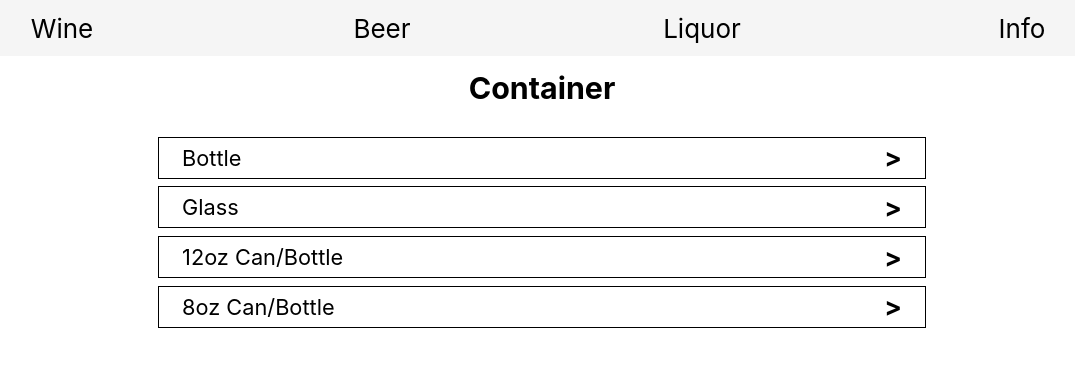
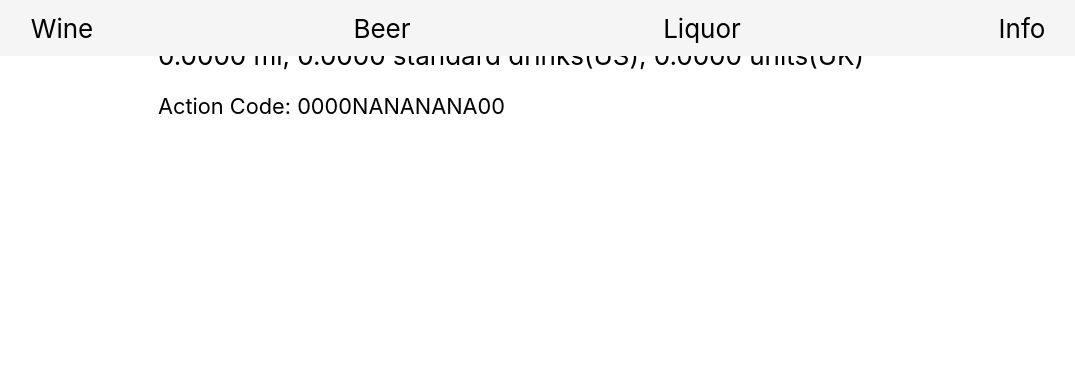
Before and after one commit to TLBdev/alcoholcontentcalculator, a React (Create React App) app: page /wine/result in a window 1280 px wide. Shown: the top 366 px of the page, without its empty margins (98-1173 px from the left). Built offline with nearby package versions, Linux system fonts and the light colour scheme.

Commit message:
wine refactor done with action codes implemented

```diff
--- a/src/App.js
+++ b/src/App.js
@@ -10,7 +10,6 @@ import Main from './components/Main'
 
 
 function App() {
-  const [navigation, setNavigation] = useState('')
 
   const [values, setValues] = useState({
     abv: 0,
@@ -33,12 +32,9 @@ function App() {
     }
   })
 
-  function handleNav(e) {
-    setNavigation(e.target.id)
-  }
   return (
     <div className="App-header">
-      <NavBar handleNav={handleNav} navigation={navigation} />
+      <NavBar setValues={setValues} />
       <Switch>
         <Route exact path='/'><Main /></Route>
         <Route path='/beer'><Beer values={values} setValues={setValues} /></Route>
--- a/src/components/NavBar.js
+++ b/src/components/NavBar.js
@@ -1,14 +1,35 @@
 import React from 'react';
 import { Link } from 'react-router-dom';
 
-
 function NavBar(props) {
+    const reset = () => {
+        props.setValues({
+            abv: 0,
+            container: 0,
+            amount: "",
+            total: 0,
+            glass: false,
+            professional: false,
+            home: false,
+            draft: false,
+            slideCounter: 0,
+            actionCode: {
+                bevType: "00",
+                contType: "00",
+                glass: "NA",
+                professional: "NA",
+                home: "NA",
+                draft: "NA",
+                amount: "00"
+            }
+        })
+    }
     return (
         <nav>
-            <Link to='/wine' className={props.navigation && props.navigation === 'Wine' ? 'navButtonSelected' : 'navButton'} id='Wine' onClick={props.handleNav} >Wine</Link>
-            <Link to='/beer' className={props.navigation && props.navigation === 'Beer' ? 'navButtonSelected' : 'navButton'} id='Beer' onClick={props.handleNav} >Beer</Link>
-            <Link to='/liquor' className={props.navigation && props.navigation === 'Hard Liquor' ? 'navButtonSelected' : 'navButton'} id='Hard Liquor' onClick={props.handleNav} >Liquor</Link>
-            <Link to='/info' className={props.navigation && props.navigation === 'Info' ? 'navButtonSelected' : 'navButton'} id='Info' onClick={props.handleNav} >Info</Link>
+            <Link to='/wine' className={props.navigation && props.navigation === 'Wine' ? 'navButtonSelected' : 'navButton'} id='Wine' onClick={reset} >Wine</Link>
+            <Link to='/beer' className={props.navigation && props.navigation === 'Beer' ? 'navButtonSelected' : 'navButton'} id='Beer' onClick={reset} >Beer</Link>
+            <Link to='/liquor' className={props.navigation && props.navigation === 'Hard Liquor' ? 'navButtonSelected' : 'navButton'} id='Hard Liquor' onClick={reset} >Liquor</Link>
+            <Link to='/info' className={props.navigation && props.navigation === 'Info' ? 'navButtonSelected' : 'navButton'} id='Info' onClick={reset} >Info</Link>
         </nav>
     )
 }
--- a/src/components/Wine.js
+++ b/src/components/Wine.js
@@ -1,76 +1,22 @@
-import React, { useState } from 'react';
+import React from 'react';
 import '../App.css';
 import Amount from './wineComponents/Amount'
 import Container from './wineComponents/Container'
 import PouredBy from './wineComponents/PouredBy'
 import Results from './wineComponents/Results'
+import { Switch, Route } from 'react-router-dom';
 
-function Wine() {
-    const [values, setValues] = useState({
-        amount: 0,
-        container: 0,
-        total: 0,
-        glass: false,
-        professional: false,
-        home: false,
-        slideCounter: 0
-    })
-    const handleSubmit = (e) => {
-        e.preventDefault()
-        setValues({
-            ...values,
-            total: (values.amount * values.container) * .12,
-            slideCounter: 2
-        })
-    }
-    const amountChange = (e) => {
-
-        setValues({
-            ...values,
-            amount: parseFloat(e.target.value)
-        })
-
-    }
-    const containerChange = (e) => {
-        setValues({
-            ...values,
-            container: parseInt(e.currentTarget.attributes.value.value),
-            glass: e.currentTarget.attributes.id.value === 'Glass',
-            slideCounter: e.currentTarget.attributes.id.value === "Glass" ? 4 : 1
-        })
-
-    }
-    const locationChange = (e) => {
-        setValues({
-            ...values,
-            professional: e.currentTarget.attributes.id.value === "Poured By Professional",
-            home: e.currentTarget.attributes.id.value === "Poured by Self/Friend/Family",
-            slideCounter: 1
-        })
-    }
-    const goBack = (e) => {
-        e.stopPropagation()
-
-        setValues({
-            ...values,
-            slideCounter: values && values.slideCounter === 4 ? 0 : values.slideCounter - 1,
-            glass: values.slideCounter === 4 ? false : values.glass
-        })
-    }
-
+function Wine(props) {
+    console.log(props.values)
     return (
         <div className="App-header">
-            <form onSubmit={handleSubmit}>
-                {values && values.slideCounter > 0 ? <button type='button' onClick={goBack}>Go Back</button> : null}
+            <Switch>
+                <Route path='/wine/amount'><Amount setValues={props.setValues} values={props.values} /> </Route>
+                <Route exact path='/wine'><Container setValues={props.setValues} values={props.values} /></Route>
+                <Route path='/wine/location'><PouredBy setValues={props.setValues} values={props.values} /> </Route>
+                <Route path='/wine/result'><Results setValues={props.setValues} values={props.values} /></Route>
+            </Switch>
 
-                {values && values.slideCounter === 1 ? <Amount values={values} amountChange={amountChange} /> : null}
-
-                {values && values.slideCounter === 0 ? <Container containerChange={containerChange} /> : null}
-
-                {values && values.slideCounter === 4 ? <PouredBy locationChange={locationChange} /> : null}
-
-            </form>
-            {values && values.slideCounter === 2 ? <Results values={values} /> : null}
         </div>
 
     )
--- a/src/components/beerComponents/Container.js
+++ b/src/components/beerComponents/Container.js
@@ -12,7 +12,8 @@ function Container(props) {
                 container: parseInt(e.currentTarget.attributes.value.value),
                 actionCode: {
                     ...props.values.actionCode,
-                    contType: e.currentTarget.attributes.code.value
+                    contType: e.currentTarget.attributes.code.value,
+                    draft: e.currentTarget.attributes.code.value === "DR" ? "01" : "00"
                 }
             }
         )
--- a/src/components/wineComponents/Amount.js
+++ b/src/components/wineComponents/Amount.js
@@ -1,11 +1,38 @@
 import React from 'react';
+import { useHistory } from 'react-router-dom'
+import { alc_oz_util, alc_ml_util } from '../../utils/alc_util'
+function Amount(props) {
 
-function Amount(props) {
+    const history = useHistory()
+
+    function numberChange(e) {
+        props.setValues(
+            {
+                ...props.values,
+                amount: e.target.value,
+                actionCode: {
+                    ...props.values.actionCode,
+                    amount: e.target.value
+                }
+            }
+        )
+
+    }
+
+    function handleSubmit(e) {
+        props.setValues(
+            {
+                ...props.values,
+                total: alc_ml_util(props.values.container * props.values.amount, 12)
+            }
+        )
+        history.push("/wine/result")
+    }
     return (<section>
         <h3>Amount</h3>
         <p>Note: Please use decimals when noting partial containers</p>
-        <input type='text' value={props.values.volume} onChange={props.amountChange} />
-        <button type='submit'>Calculate</button>
+        <input type='text' value={props.values.amount} onChange={numberChange} />
+        <button type='button' onClick={handleSubmit}>Calculate</button>
     </section>)
 }
 export default Amount
--- a/src/components/wineComponents/Container.js
+++ b/src/components/wineComponents/Container.js
@@ -1,21 +1,43 @@
 import React from 'react';
+import { useHistory } from 'react-router-dom'
 function Container(props) {
+    const history = useHistory()
+
+    function containerChange(e) {
+        props.setValues(
+            {
+                ...props.values,
+                container: parseInt(e.currentTarget.attributes.value.value),
+                glass: e.currentTarget.attributes.code.value === "GL",
+                actionCode: {
+                    ...props.values.actionCode,
+                    contType: e.currentTarget.attributes.code.value,
+                    glass: e.currentTarget.attributes.code.value === "GL" ? "01" : "00",
+                }
+            }
+        )
+        if (e.currentTarget.attributes.code.value === "GL") {
+            history.push("/wine/location")
+        } else {
+            history.push("/wine/amount")
+        }
+    }
     return (
         <section>
             <h3>Container</h3>
-            <div className='buttonDiv' id="Bottle" name="container" value='750' onClick={props.containerChange} >
+            <div className='buttonDiv' id="Bottle" name="container" code='BO' value='750' onClick={containerChange} >
                 <p>Bottle</p>
                 <h4>{'>'}</h4>
             </div>
-            <div className='buttonDiv' id="Glass" name="container" value='147.8675' onClick={props.containerChange} >
+            <div className='buttonDiv' code='GL' id="Glass" name="container" value='147.8675' onClick={containerChange} >
                 <p>Glass</p>
                 <h4>{'>'}</h4>
             </div>
-            <div className="buttonDiv" id="12oz Can/Bottle" name="container" value='354.882' onClick={props.containerChange} >
+            <div className="buttonDiv" code='12' id="12oz Can/Bottle" name="container" value='354.882' onClick={containerChange} >
                 <p>12oz Can/Bottle</p>
                 <h4>{'>'}</h4>
             </div>
-            <div className='buttonDiv' id="8oz Can/Bottle" name="container" value='236.588' onClick={props.containerChange} >
+            <div className='buttonDiv' code='08' id="8oz Can/Bottle" name="container" value='236.588' onClick={containerChange} >
                 <p>8oz Can/Bottle</p>
                 <h4>{'>'}</h4>
             </div>
--- a/src/components/wineComponents/PouredBy.js
+++ b/src/components/wineComponents/PouredBy.js
@@ -1,15 +1,34 @@
 import React from 'react';
+import { useHistory } from 'react-router-dom'
 
 function PouredBy(props) {
+    const history = useHistory()
+
+    function locationChange(e) {
+        props.setValues(
+            {
+                ...props.values,
+                professional: e.currentTarget.attributes.id.value === "professional",
+                home: e.currentTarget.attributes.id.value === "home",
+                actionCode: {
+                    ...props.values.actionCode,
+                    professional: e.currentTarget.attributes.id.value === "professional" ? "01" : "00",
+                    home: e.currentTarget.attributes.id.value === "home" ? "01" : "00"
+                }
+            }
+        )
+        history.push("/wine/amount")
+    }
+
     return (
         <section>
             <h3>Poured By</h3>
             <div>
-                <div className='buttonDiv' id="Poured By Professional" name="pouredBy" value='750' onClick={props.locationChange} >
+                <div className='buttonDiv' id="professional" name="pouredBy" value='750' onClick={locationChange} >
                     <p>Poured By Professional</p>
                     <h4>{'>'}</h4>
                 </div>
-                <div className='buttonDiv' id="Poured by Self/Friend/Family" name="pouredBy" value='750' onClick={props.locationChange} >
+                <div className='buttonDiv' id="home" name="pouredBy" value='750' onClick={locationChange} >
                     <p>Poured by Self/Friend/Family</p>
                     <h4>{'>'}</h4>
                 </div>
--- a/src/components/wineComponents/Results.js
+++ b/src/components/wineComponents/Results.js
@@ -8,6 +8,7 @@ function Results(props) {
         {props.values.glass && props.values.professional ? <div>{`${(props.values.total * 1.433).toFixed(4)} ml, ${((props.values.total * 1.433) / 18).toFixed(4)} standard drinks(US), ${((props.values.total * 1.433) / 10).toFixed(4)} units(UK)`}</div> : null}
 
         {props.values.glass && props.values.home ? <p> Glasses of wine served at home have been shown to have particularly high variance(Kerr et al., 2005). It may be more reliable to calculate this number again with the amount of the bottle that was consumed if possible.</p> : null}
+        <p>Action Code: {props.values.actionCode.bevType + props.values.actionCode.contType + props.values.actionCode.glass + props.values.actionCode.professional + props.values.actionCode.home + props.values.actionCode.draft + props.values.actionCode.amount}</p>
     </section>)
 }
 export default Results
```
Also changed, not shown: src/components/Beer.js (+2 -5 lines).
